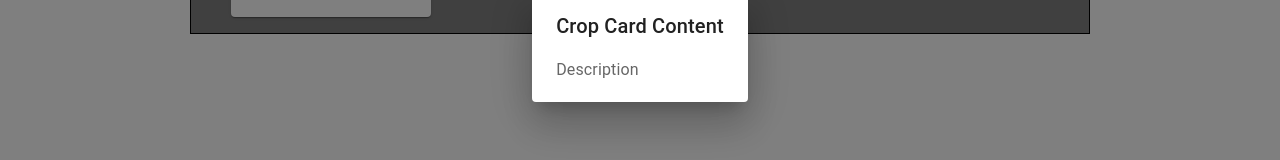
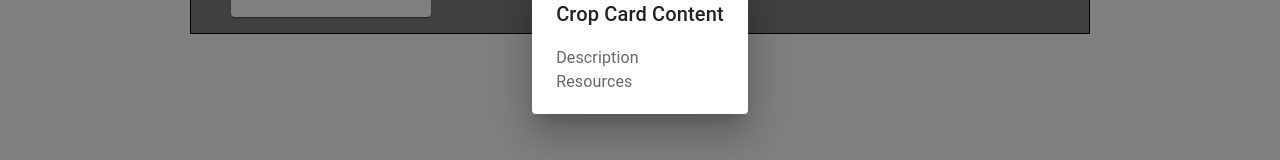
Before and after one commit to EllieMP/mealsfromdirt, a React (Create React App) app in the folder mealsfromdirt/: page / in a window 1280 px wide. Both pictures are taken after a click on the button "Crop Card Content". Shown: the part 352-512 px from the top of the page. Built offline with nearby package versions, Linux system fonts and the light colour scheme.

Commit message:
update meal/crop card

```diff
--- a/mealsfromdirt/src/components/CropMenu.js
+++ b/mealsfromdirt/src/components/CropMenu.js
@@ -9,6 +9,7 @@ import Dialog from "@mui/material/Dialog";
 import DialogTitle from "@mui/material/DialogTitle";
 import DialogContent from "@mui/material/DialogContent";
 import DialogContentText from "@mui/material/DialogContentText";
+import Stack from '@mui/material/Stack';
 //import switchConfig from "./configuration";
 
 function CropMenu(){
@@ -47,6 +48,7 @@ function CropMenu(){
                         />
                     </CardActionArea>
                 </Card>
+                <Stack>
                     <Dialog
                         open={open}
                         onClose={handleCardClose}
@@ -56,8 +58,12 @@ function CropMenu(){
                             <DialogContentText>
                                 Description
                             </DialogContentText>
+                            <DialogContentText>
+                                Resources
+                            </DialogContentText>
                         </DialogContent>
                     </Dialog>
+               </Stack>
             </Container>
         </Fragment>
     )
--- a/mealsfromdirt/src/components/MealMenu.js
+++ b/mealsfromdirt/src/components/MealMenu.js
@@ -9,6 +9,7 @@ import Dialog from "@mui/material/Dialog";
 import DialogTitle from "@mui/material/DialogTitle";
 import DialogContent from "@mui/material/DialogContent";
 import DialogContentText from "@mui/material/DialogContentText";
+import Stack from '@mui/material/Stack';
 //import switchConfig from "./configuration";
 
 function MealMenu(){
@@ -47,15 +48,26 @@ function MealMenu(){
                         />
                     </CardActionArea>
                 </Card>
+                <Stack>
                     <Dialog open={open}
                             onClose={handleCardClose}>
                             <DialogTitle>Meal Card Content</DialogTitle>
                             <DialogContent>
                                 <DialogContentText>
+                                    Ingredients
+                                </DialogContentText>
+                                <DialogContentText>
                                     Description
+                                </DialogContentText>
+                                <DialogContentText>
+                                    Recommendation
+                                </DialogContentText>
+                                <DialogContentText>
+                                    Resources
                                 </DialogContentText>
                             </DialogContent>
                     </Dialog>
+               </Stack>
             </Container>
         </Fragment>
     )
```
Lines whose indentation alone changed are shown as unchanged.
